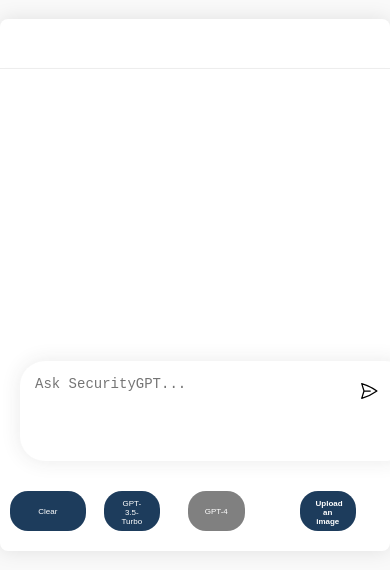
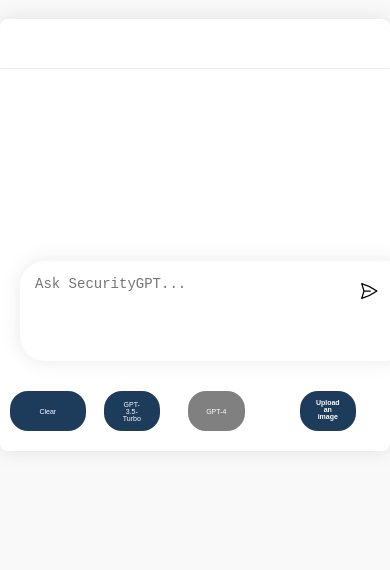
Before and after one commit to mvanheuk/SecurityGPT, a website built with Vite: page client/index.html in a window 390 px wide. Shown: the part 122-692 px from the top of the page. Built offline with nearby package versions, Linux system fonts and the light colour scheme; no server answers.

Commit message:
modified:   client/styles.css

```diff
--- a/client/styles.css
+++ b/client/styles.css
@@ -60,7 +60,7 @@
   }
 
   #chat_container {
-    height: calc(50vh - 150px);
+    height: calc(50vh - 250px);
     width: 100%;
     overflow-y: auto;
     padding: 20px;
@@ -237,7 +237,7 @@ image-upload-container {
 
   /* Adjust font size and padding for all buttons in button-container2 */
   #button-container2 button, #button-container2 .custom-file-upload {
-    font-size: 8px;
+    font-size: 7px;
     padding: 8px 16px;
     height: 40px;
     min-width: 40px;
```
